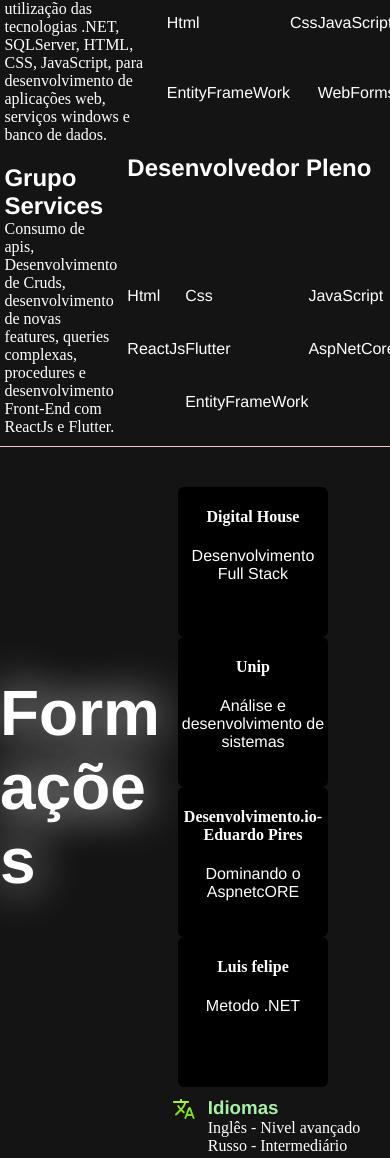
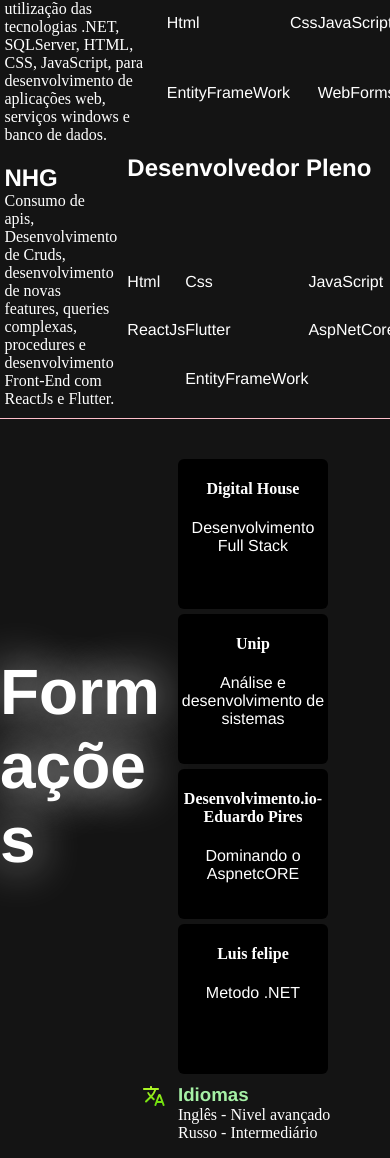
Before and after one commit to YarusskiDev/PortfolioYarusski, a plain HTML site: page index.html in a window 390 px wide. Shown: the part 1214-2372 px from the top of the page. Drawn offline with Linux system fonts and the light colour scheme.

Commit message:
in progress4

```diff
--- a/index.html
+++ b/index.html
@@ -74,7 +74,7 @@
             </div>
             <div class="xpTrabalhos">
                 <div class="descricao">
-                    <h2>Grupo Services</h2>
+                    <h2>NHG</h2>
                 <p>Consumo de apis, Desenvolvimento de Cruds, desenvolvimento de novas features, queries complexas, procedures e desenvolvimento
                     Front-End com ReactJs e Flutter.</p>
                 </div>
--- a/style.css
+++ b/style.css
@@ -287,11 +287,15 @@ section li:last-child {
 
     .listaFormacoes {
         flex-wrap: wrap;
-
+        gap: 5px 0px;
     }
 
     .whats {
         bottom: 30px;
+    }
+
+    .containerIdiomas {
+        justify-content: start;
     }
 }
 
```
